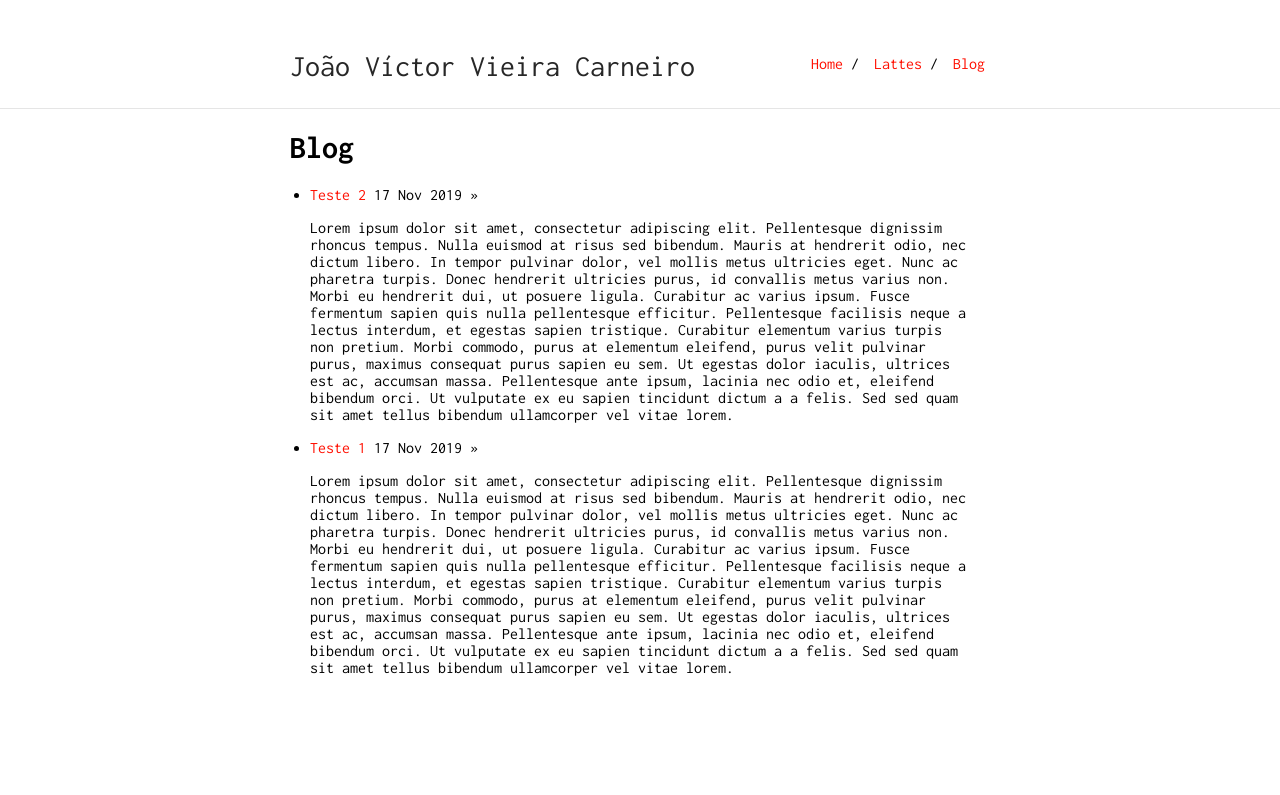
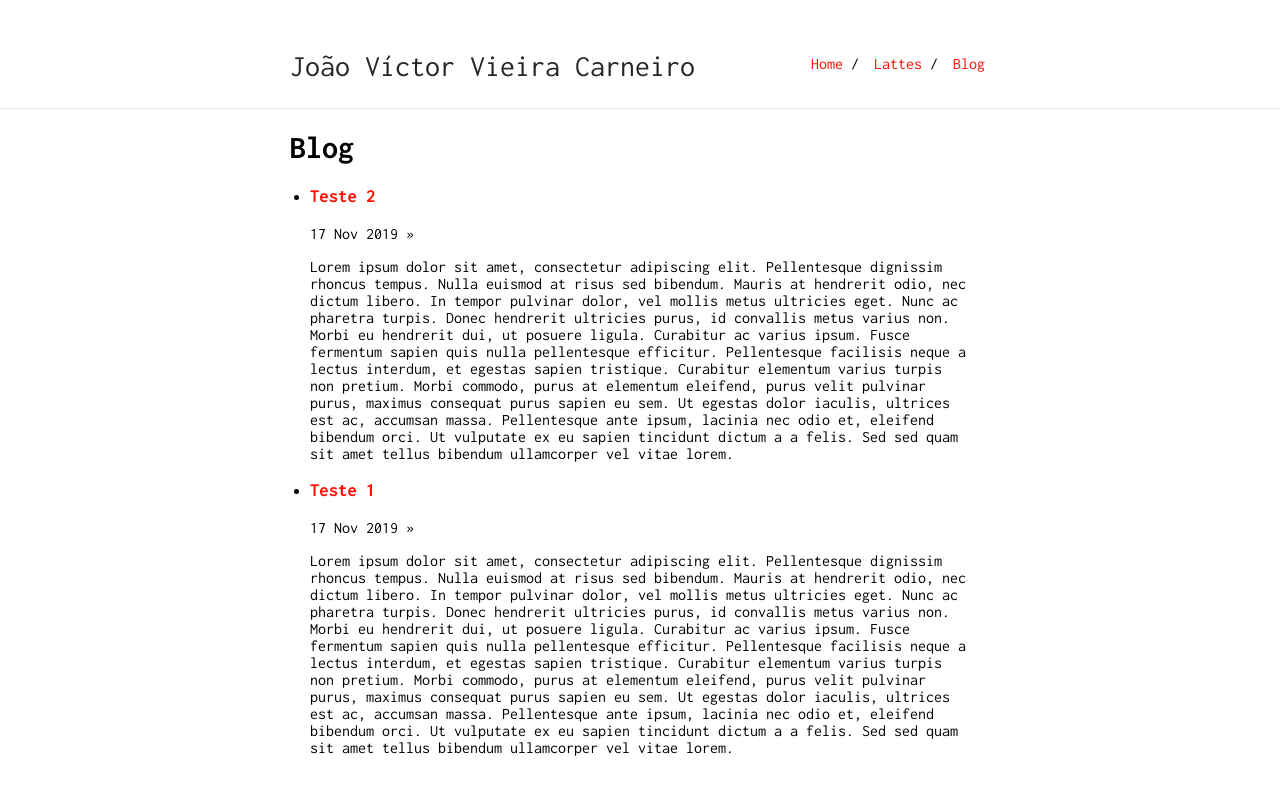
Before and after one commit to joaovvcarneiro/joaovvcarneiro.github.io, a Jekyll site: the page built from blog/index.html, in a window 1280 px wide. Shown: the top 795 px of the page. Built offline with Jekyll 4.4.1, drawn with Linux system fonts in a browser that asks for light colours; the list of posts is cut into pages by our own code.

Commit message:
Update index.html

```diff
--- a/blog/index.html
+++ b/blog/index.html
@@ -9,7 +9,7 @@ title: Blog
   {% for post in site.posts %}
         <li>
             <a href="{{ post.url }}" title="{{ post.title }}">
-                {{ post.title }}
+                <h3> {{ post.title }} </h3>
             </a>
             <span> {{ post.date | date_to_string }} </span> »
             {{ post.excerpt }}
```
